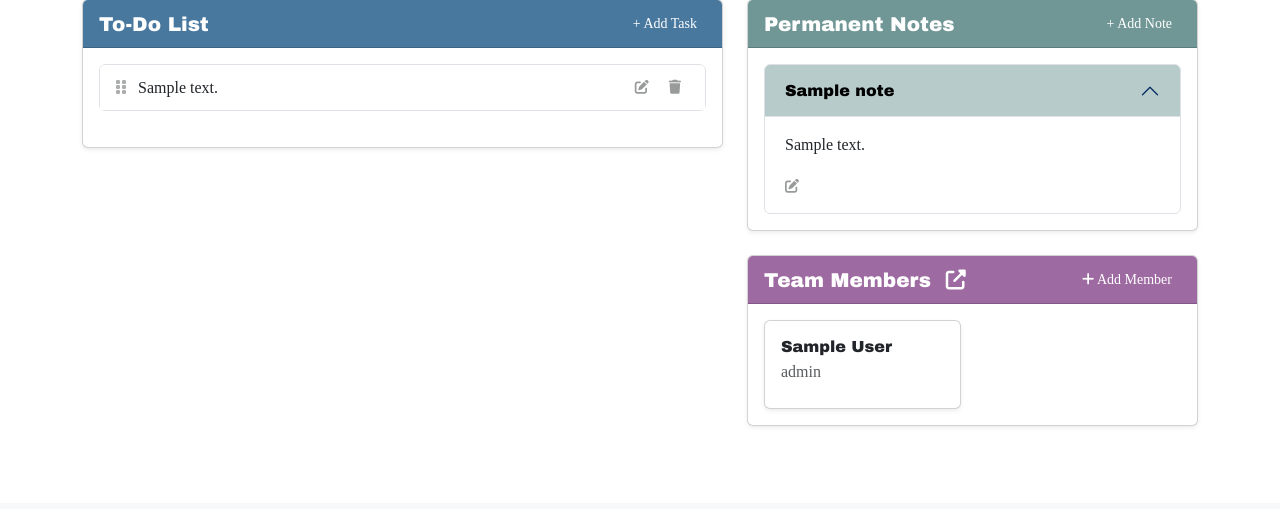
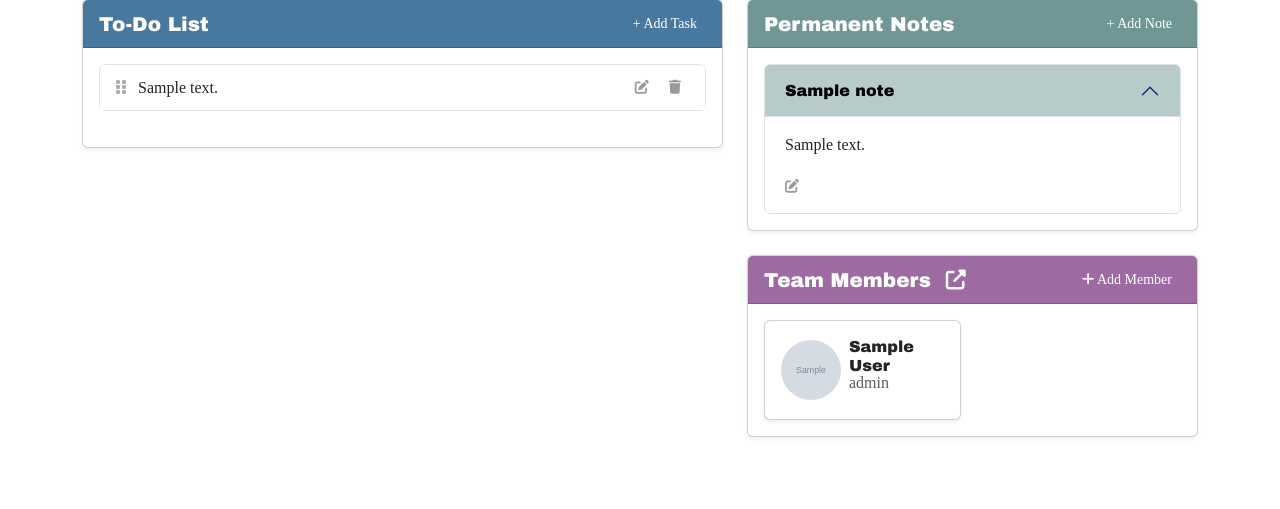
Before and after one commit to zbreeden007/StrykerNotes, a Flask app: page / in a window 1280 px wide. Shown: the part 297-806 px from the top of the page. Before the commit the page ends 723 px from the top, so only its background shows below. Run offline with Flask 3, Linux system fonts and the light colour scheme; tables that the repository leaves empty hold one stand-in row (values such as "Sample post"); grey boxes marked "Sample" are stand-in pictures; some libraries are stand-ins or nearby versions.

Commit message:
Changes - 3.18 @ 3:32 PM

```diff
--- a/templates/index.html
+++ b/templates/index.html
@@ -183,12 +183,13 @@
                             <div class="accordion-body">
                                 {{ note.html_content|safe }}
                                 <div class="mt-2">
-                                    <!-- Updated to match the to-do style (gray icon, transparent background) -->
+                                    <!-- Edit button matching to-do style -->
                                     <a href="{{ url_for('notes.edit_note', note_id=note.id) }}"
                                        class="btn btn-sm p-0"
                                        style="background-color: transparent; border: none; color: #989B9A; text-decoration: none;">
                                         <i class="fas fa-edit"></i>
                                     </a>
+                                    <!-- Optionally, you could add a delete button here if desired -->
                                 </div>
                             </div>
                         </div>
@@ -220,13 +221,23 @@
                 <div class="row row-cols-1 row-cols-md-2 g-4">
                     {% for member in team_members %}
                     <div class="col">
-                        <!-- Make each member card clickable, remove "View Details" -->
+                        <!-- Make each member card clickable -->
                         <div class="card h-100" style="cursor: pointer;" onclick="window.location.href='{{ url_for('team.view_member', member_id=member.id) }}'">
-                            <div class="card-body">
-                                <h6 class="card-title">{{ member.name }}</h6>
-                                {% if member.role %}
-                                <p class="card-subtitle mb-2 text-muted">{{ member.role }}</p>
+                            <div class="card-body d-flex align-items-center">
+                                <!-- Display member image/icon if available -->
+                                {% if member.profile_picture %}
+                                  <img src="{{ url_for('static', filename=member.profile_picture.replace('static/', '')) }}" alt="{{ member.name }}" class="profile-picture-sm me-2">
+                                {% else %}
+                                  <div class="profile-initial profile-initial-sm me-2">
+                                    <span>{{ member.name[:1] }}</span>
+                                  </div>
                                 {% endif %}
+                                <div>
+                                    <h6 class="card-title mb-0">{{ member.name }}</h6>
+                                    {% if member.role %}
+                                    <p class="card-subtitle mb-2 text-muted">{{ member.role }}</p>
+                                    {% endif %}
+                                </div>
                             </div>
                         </div>
                     </div>
```
